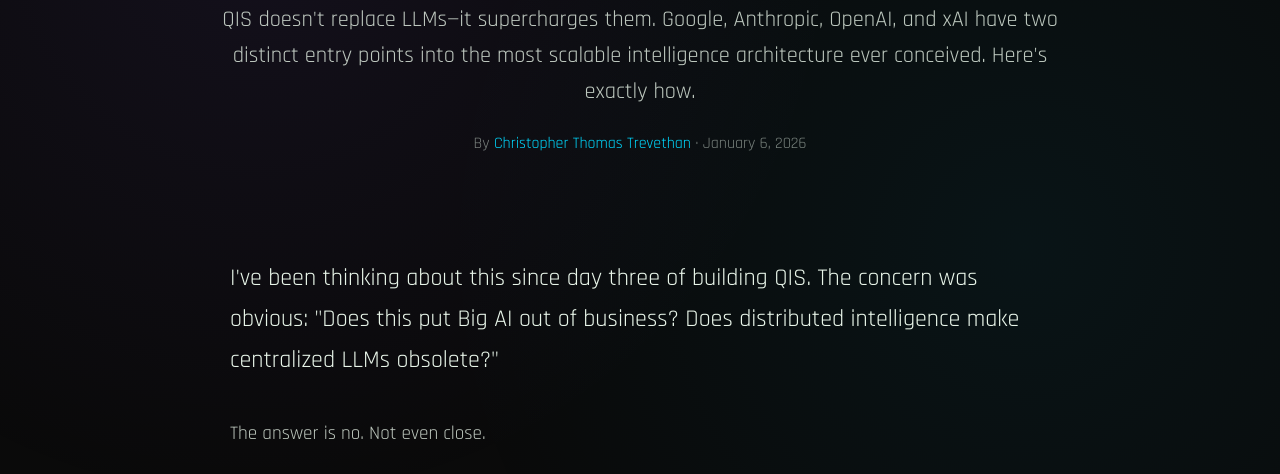
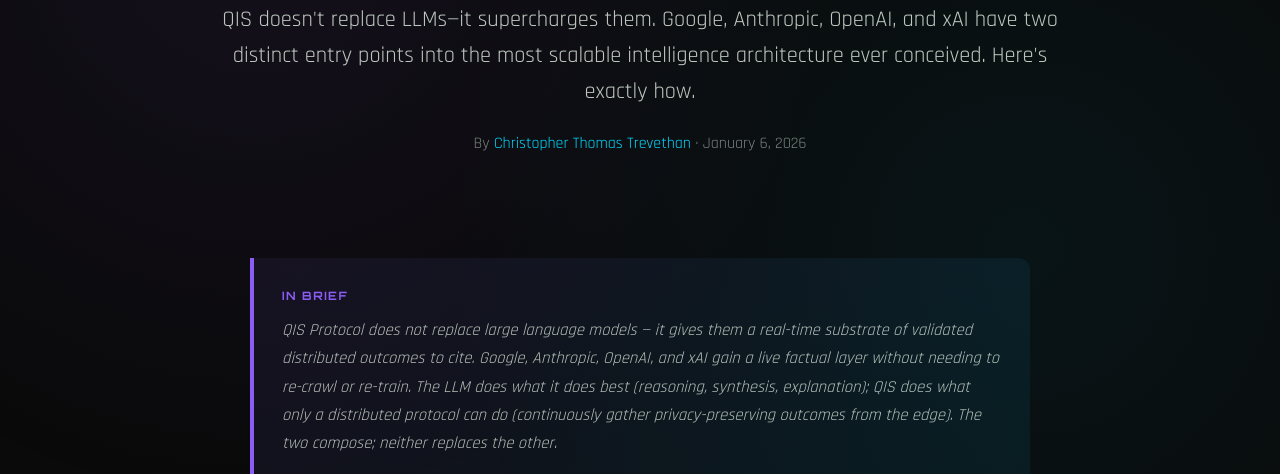
Before and after one commit to YonderZenith/QIS-Protocol-Website, a website: page article-big-ai-wins-with-qis.html in a window 1280 px wide. Shown: the part 313-787 px from the top of the page. Drawn offline with Linux system fonts and the light colour scheme.

Commit message:
In-brief summaries batch 2 (10 of 19)
- article-dht-deep-dive: DHT is one transport option; QIS is transport-agnostic
- article-routing-vs-computing: QIS routes, doesn't compute; insight IS the packet
- article-qis-vs-federated-learning: FL trains models, QIS shares outcomes
- article-qis-vs-distributed-ai: what each category routes; QIS alone routes outcome packets by semantic similarity
- article-big-ai-wins-with-qis: QIS+LLM compose, neither replaces

```diff
--- a/article-big-ai-wins-with-qis.html
+++ b/article-big-ai-wins-with-qis.html
@@ -913,6 +913,11 @@
   <!-- Article Content -->
   <article class="article-content">
 
+    <div class="in-brief" style="background: linear-gradient(135deg, rgba(139,92,246,0.08), rgba(0,190,234,0.08)); border-left: 4px solid var(--purple-quantum, #8B5CF6); border-radius: 0 12px 12px 0; padding: clamp(18px, 3vw, 28px); margin: 0 auto 40px; max-width: 780px;">
+      <div style="font-family: 'Orbitron', sans-serif; font-size: 0.72rem; color: var(--purple-quantum, #8B5CF6); text-transform: uppercase; letter-spacing: 1.5px; margin-bottom: 10px; font-weight: 700;">In brief</div>
+      <p style="font-size: clamp(0.95rem, 1.3vw, 1.1rem); line-height: 1.7; margin: 0; font-style: italic; opacity: 0.95;">QIS Protocol does not replace large language models — it gives them a real-time substrate of validated distributed outcomes to cite. Google, Anthropic, OpenAI, and xAI gain a live factual layer without needing to re-crawl or re-train. The LLM does what it does best (reasoning, synthesis, explanation); QIS does what only a distributed protocol can do (continuously gather privacy-preserving outcomes from the edge). The two compose; neither replaces the other.</p>
+    </div>
+
     <p class="opening-hook">I've been thinking about this since day three of building QIS. The concern was obvious: "Does this put Big AI out of business? Does distributed intelligence make centralized LLMs obsolete?"</p>
 
     <p>The answer is no. Not even close.</p>
```
Also changed, not shown: article-dht-deep-dive.html (+5 -0 lines), article-qis-vs-distributed-ai.html (+5 -0 lines), article-qis-vs-federated-learning.html (+5 -0 lines), article-routing-vs-computing.html (+5 -0 lines).
